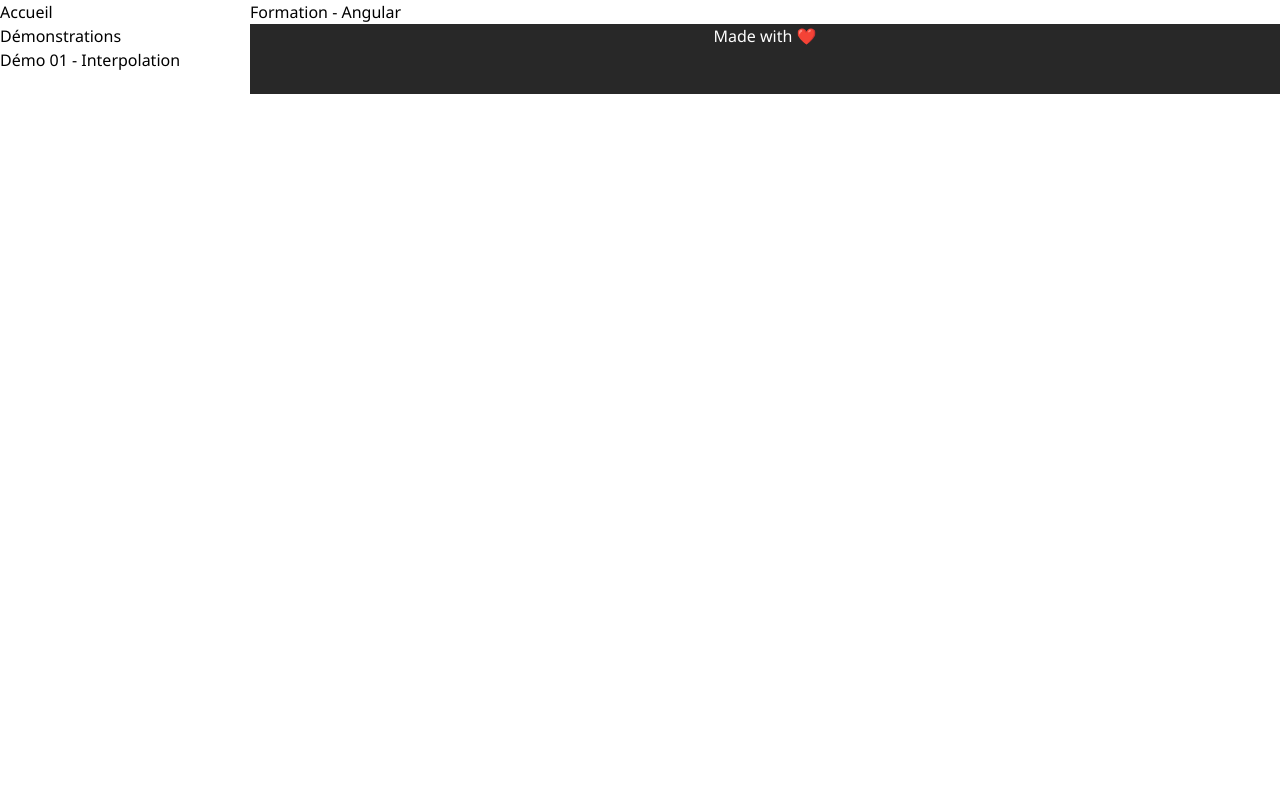
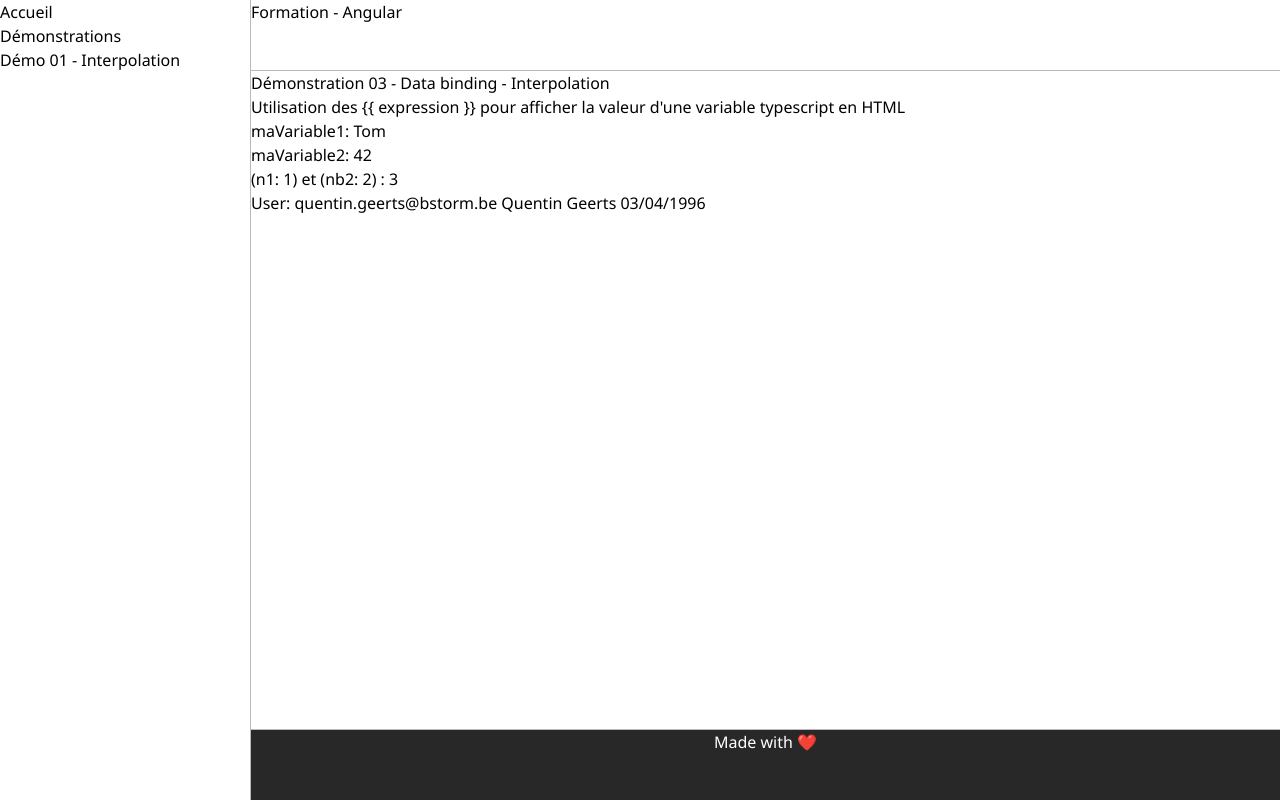
Before and after one commit to QuentinGeerts/TF_26L028_DevWebApp__Angular, an Angular app: page / in a window 1280 px wide. Built offline with nearby package versions, Linux system fonts and the light colour scheme.

Commit message:
Refactor layout and styles; enhance demo01-interpolation component with user data binding

```diff
--- a/src/app/app.css
+++ b/src/app/app.css
@@ -1,23 +1,36 @@
 :host {
   display: grid;
-  grid-template-areas:  "nav header" "nav main" "nav footer";
-  grid-template-rows: 70px auto 70px;
-  grid-template-columns: 250px auto;
+  grid-template-areas:
+    "nav header"
+    "nav main"
+    "nav footer";
+  grid-template-rows: 70px minmax(0, 1fr) 70px;
+  grid-template-columns: 250px 1fr;
+
+  background-color: #bababa;
+  gap: 1px;
+
+}
+
+nav, header, main, footer {
+  background-color: #fff;
+}
+
+nav {
+  grid-area: nav;
+  position: sticky;
+  top: 0;
+  height: 100vh;
 }
 
 header {
-  grid: header;
-}
-
-nav {
-  grid: nav;
-  height: 100%;
+  grid-area: header;
 }
 
 main {
-  grid: main;
+  grid-area: main;
 }
 
 footer {
-  grid: footer;
+  grid-area: footer;
 }
--- a/src/app/app.html
+++ b/src/app/app.html
@@ -2,16 +2,15 @@
   <app-sidebar />
 </nav>
 
-<div class="container">
 <header>
   <app-header />
 </header>
 
 <main>
-    <router-outlet />
+  <!-- <router-outlet /> -->
+  <app-demo01-interpolation />
 </main>
 
 <footer>
   <app-footer />
 </footer>
-</div>
--- a/src/app/app.ts
+++ b/src/app/app.ts
@@ -1,12 +1,15 @@
 import { Component, signal } from '@angular/core';
 import { RouterOutlet } from '@angular/router';
+
+import { Demo01Interpolation } from "./features/demonstrations/demo01-interpolation/demo01-interpolation";
+
 import { Footer } from './layout/footer/footer';
 import { Header } from './layout/header/header';
 import { Sidebar } from './layout/sidebar/sidebar';
 
 @Component({
   selector: 'app-root',
-  imports: [RouterOutlet, Header, Footer, Sidebar],
+  imports: [RouterOutlet, Header, Footer, Sidebar, Demo01Interpolation],
   templateUrl: './app.html',
   styleUrl: './app.css',
 })
--- a/src/app/features/demonstrations/demo01-interpolation/demo01-interpolation.html
+++ b/src/app/features/demonstrations/demo01-interpolation/demo01-interpolation.html
@@ -1 +1,10 @@
-<p>demo01-interpolation works!</p>
+<h3>Démonstration 03 - Data binding - Interpolation</h3>
+
+<p>Utilisation des <code ngNonBindable>{{ expression }}</code> pour afficher la valeur d'une variable typescript en HTML</p>
+
+<p>maVariable1: {{ maVariable1 }}</p>
+<p>maVariable2: {{ maVariable2 }}</p>
+
+<p>(n1: 1) et (nb2: 2) : {{ maMethode1(1, 2) }}</p>
+
+<p>User: {{ maVariable13.email }} {{ maVariable13.firstname }} {{ maVariable13.lastname}} {{ maVariable13.birthdate.toLocaleString("fr-FR", { dateStyle: "short" }) }}</p>
--- a/src/app/features/demonstrations/demo01-interpolation/demo01-interpolation.ts
+++ b/src/app/features/demonstrations/demo01-interpolation/demo01-interpolation.ts
@@ -1,4 +1,5 @@
 import { Component, OnInit } from '@angular/core';
+import { User } from './models/user.model';
 
 @Component({
   selector: 'app-demo01-interpolation',
@@ -7,8 +8,7 @@ import { Component, OnInit } from '@angular/core';
   styleUrl: './demo01-interpolation.css',
 })
 export class Demo01Interpolation implements OnInit {
-
-  maVariable1: string = "Quentin";
+  maVariable1: string = 'Quentin';
   maVariable2: number = 42;
   maVariable3: number = 4.2;
   maVariable4: boolean = true;
@@ -17,17 +17,35 @@ export class Demo01Interpolation implements OnInit {
 
   // "!": Permet de dire que la valeur sera initialisée à l'initialisation du composant
   // Initialisation du composant → hook
-  maVariable6!: { name: string, price: number }; // Definite Assignment Assertion
+  maVariable6!: { name: string; price: number }; // Definite Assignment Assertion
 
+  maVariable7: string | undefined = undefined;
+  maVariable8?: string = undefined;
+
+  maVariable9: number[] = [1, 2, 3, 4, 5]; // ❤️
+  maVariable10: Array<number> = [1, 2, 3, 4, 5];
+
+  maVariable11: unknown; // Principalement utilisé pour les paramètres de méthodes (indication)
+  maVariable12!: never; // Principalement utilisé pour les paramètres de méthodes (indication)
+
+  maVariable13: User = {
+    email: 'quentin.geerts@bstorm.be',
+    lastname: 'Geerts',
+    firstname: 'Quentin',
+    birthdate: new Date('1996-04-03'),
+  };
 
   // Principalement utilisé pour les injections de dépendance
-  constructor() { }
+  constructor() {}
 
   // Principalement utilisée pour initialiser les variables du composant
   ngOnInit(): void {
     // Initialiser les variables
-    this.maVariable6 = { name: "Souris gaming", price: 59.99 };
-    this.maVariable1 = "Tom";
+    this.maVariable6 = { name: 'Souris gaming', price: 59.99 };
+    this.maVariable1 = 'Tom';
   }
 
+  maMethode1(nb1: number, nb2: number): number {
+    return nb1 + nb2;
+  }
 }
--- /dev/null
+++ b/src/app/features/demonstrations/demo01-interpolation/models/user.model.ts
@@ -0,0 +1,6 @@
+export interface User {
+  email: string;
+  lastname: string;
+  firstname: string;
+  birthdate: Date;
+}
--- a/src/styles.css
+++ b/src/styles.css
@@ -11,6 +11,6 @@
 
 
 html, body {
-  min-height: 100vh;
+  height: 100vh;
   width: 100vw;
 }
```
Lines whose indentation alone changed are shown as unchanged.
